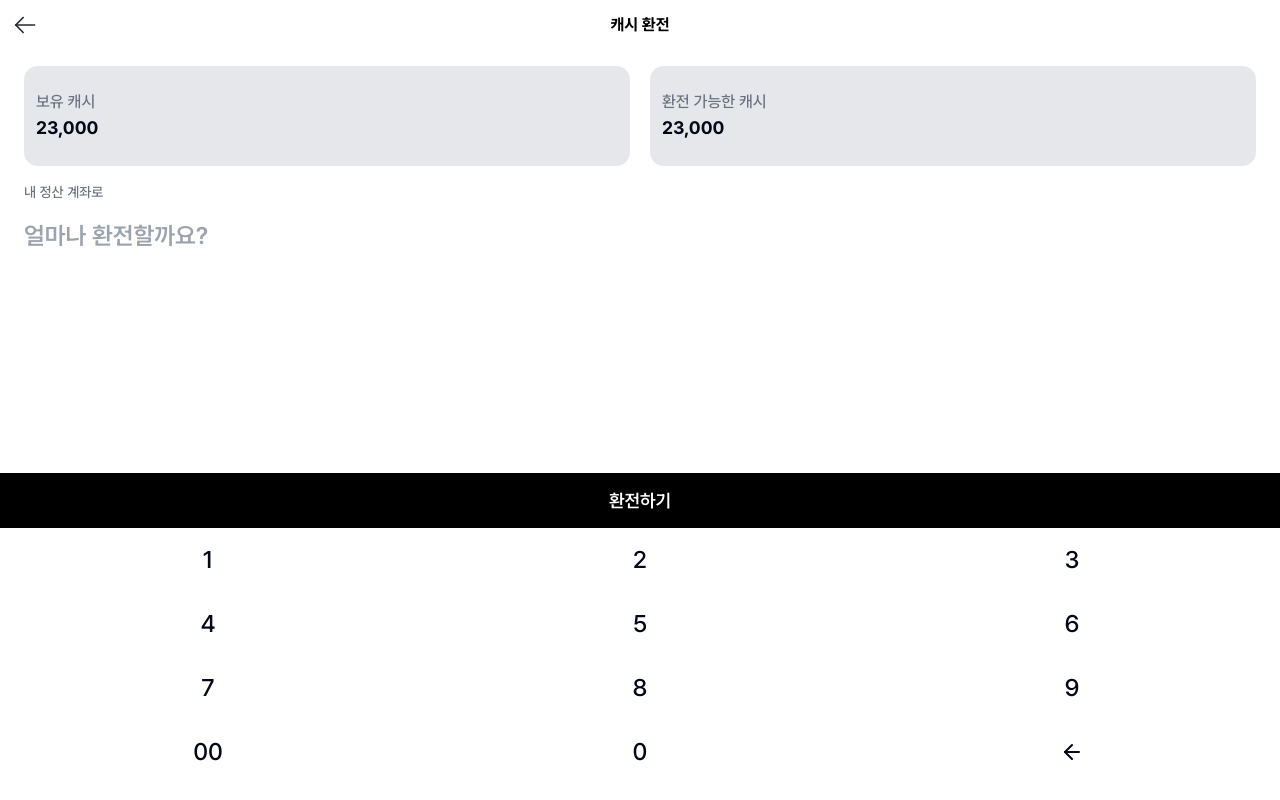
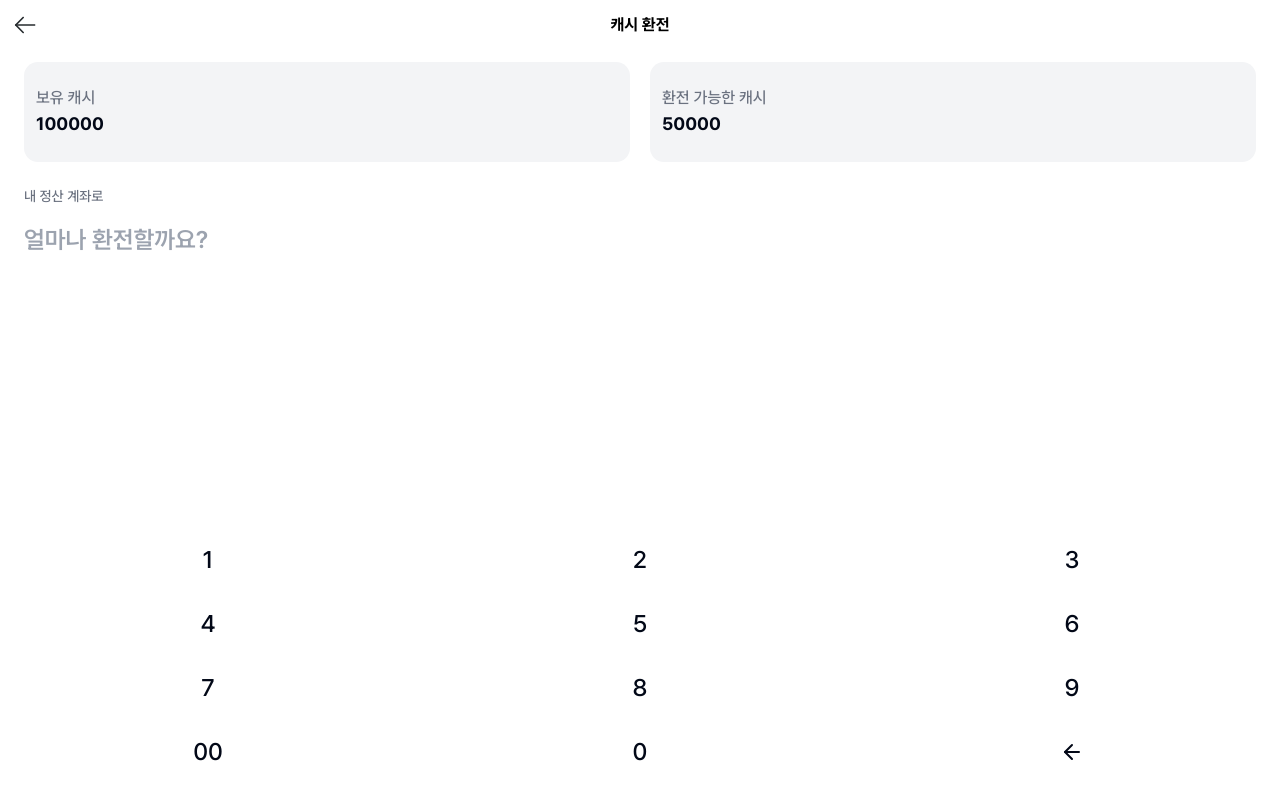
Before and after one commit to 2-PERSONULL/mfc-front, a Next.js app: page /partner/mypage/cash/exchange in a window 1280 px wide. Built offline with nearby package versions, Linux system fonts and the light colour scheme.

Commit message:
feat: 파트너 환전 화면 퍼블리싱 완료

```diff
--- /dev/null
+++ b/src/app/partner/mypage/cash/history/[type]/page.tsx
@@ -0,0 +1,19 @@
+import React from 'react'
+import GoBackHeader from '@/components/layouts/GoBackHeader'
+import PartnerCashHistory from '@/components/pages/partner/mypage/cash/PartnerCashHistory'
+
+export default function PartnerCashHistoryPage({
+  params,
+}: {
+  params: { type: string }
+}) {
+  const { type } = params
+  return (
+    <div>
+      <GoBackHeader
+        title={`${type === 'add' ? '적립 내역 조회' : '환전 내역 조회'}`}
+      />
+      <PartnerCashHistory />
+    </div>
+  )
+}
--- a/src/components/common/Modal.tsx
+++ b/src/components/common/Modal.tsx
@@ -13,7 +13,7 @@ function Modal({
   closeModal: () => void
 }) {
   return (
-    <div className="bg-white fixed z-[100] top-0 left-0 w-full h-full overflow-y-scroll overscroll-none">
+    <div className="bg-white fixed z-[201] top-0 left-0 w-full h-full overflow-y-scroll overscroll-none">
       <div
         className={`h-[50px] py-[11px] justify-center z-[300] bg-white font-Pretendard flex sticky top-0 "
             }`}
--- a/src/components/pages/chats/list/ChatListTabs.tsx
+++ b/src/components/pages/chats/list/ChatListTabs.tsx
@@ -15,7 +15,7 @@ export default function ChatListTabs() {
   }
 
   return (
-    <div className="w-full sticky top-[60px] z-[200] bg-white px-3">
+    <div className="w-full sticky top-[60px] z-[100] bg-white px-3">
       <div className="flex w-full text-[16px] py-6 justify-evenly bg-white">
         {tabs.map((tab) => (
           <Link
--- /dev/null
+++ b/src/components/pages/partner/mypage/cash/PartnerCashHistory.tsx
@@ -0,0 +1,5 @@
+import React from 'react'
+
+export default function PartnerCashHistory() {
+  return <div />
+}
--- a/src/components/pages/partner/mypage/cash/PartnerCashMenu.tsx
+++ b/src/components/pages/partner/mypage/cash/PartnerCashMenu.tsx
@@ -7,12 +7,12 @@ export default function PartnerCashMenu() {
     {
       id: 1,
       title: '적립 내역',
-      url: '/partner/mypage/cash/history',
+      url: '/partner/mypage/cash/history/add',
     },
     {
       id: 2,
       title: '환전 내역',
-      url: '/partner/mypage/cash/exchange',
+      url: '/partner/mypage/cash/history/exchange',
     },
     {
       id: 3,
--- a/src/components/pages/partner/mypage/cash/PartnerExchangeCash.tsx
+++ b/src/components/pages/partner/mypage/cash/PartnerExchangeCash.tsx
@@ -1,10 +1,35 @@
 'use client'
 
-import React, { useState } from 'react'
+import React, { useEffect, useState } from 'react'
 import PricePad from '@/components/pages/partner/mypage/cash/PricePad'
+import useToast from '@/stores/toast'
 
 export default function PartnerExchangeCash() {
+  const { showToast } = useToast()
+
+  const [balance, setBalance] = useState<number>(0)
+  const [exchangeable, setExchangeable] = useState<number>(0)
   const [amount, setAmount] = useState<number | null>(null)
+
+  useEffect(() => {
+    // api 호출해서 balance, exchangeable 값 가져오기
+    // setBalance(100000)
+    // setExchangeable(50000)
+    setBalance(100000)
+    setExchangeable(50000)
+  }, [])
+
+  const clickHandler = () => {
+    if (amount === null) return
+    if (exchangeable < amount) {
+      showToast({
+        content: '환전 가능한 금액을 초과했습니다.',
+        type: 'warning',
+      })
+    }
+
+    // 환전 로직 api
+  }
 
   const clickNumber = (num: string) => {
     if (num === '00') {
@@ -39,30 +64,30 @@ export default function PartnerExchangeCash() {
 
   return (
     <div>
-      <div className="flex  items-center justify-around gap-5 bg-white px-6 my-4">
-        <div className="flex flex-col justify-center bg-gray-200 w-full h-[100px] rounded-[14px] p-3">
-          <h1 className="font-medium text-gray-500 dark:text-gray-400">
-            보유 캐시
-          </h1>
-          <span className="font-bold text-lg">23,000</span>
+      <div className="flex  items-center justify-around gap-5 bg-white px-6 mt-3 mb-6">
+        <div className="flex flex-col justify-center bg-gray-100 w-full h-[100px] rounded-[14px] p-3">
+          <h1 className="font-medium text-gray-500 ">보유 캐시</h1>
+          <span className="font-bold text-lg">{balance}</span>
         </div>
-        <div className="flex flex-col justify-center bg-gray-200 w-full h-[100px] rounded-[14px] p-3">
-          <h1 className="font-medium text-gray-500 dark:text-gray-400">
-            환전 가능한 캐시
-          </h1>
-          <span className="font-bold text-lg">23,000</span>
+        <div className="flex flex-col justify-center bg-gray-100 w-full h-[100px] rounded-[14px] p-3">
+          <h1 className="font-medium text-gray-500 ">환전 가능한 캐시</h1>
+          <span className="font-bold text-lg">{exchangeable}</span>
         </div>
       </div>
 
-      <div className="flex items-center justify-between bg-white px-6">
-        <div className="flex flex-col gap-2">
-          <div className="text-sm font-medium text-gray-500">
-            내 정산 계좌로
-          </div>
+      <div className="flex flex-col gap-2 px-6">
+        <div className="text-sm font-medium text-gray-500">내 정산 계좌로</div>
         {amount ? (
-            <div className="h-[50px] text-2xl w-[60vw] font-semibold">
+          <>
+            <div className="h-auto text-2xl w-[60vw] font-semibold">
               {amount ? `${amount.toLocaleString()} 원` : ''}
             </div>
+            <div className="bg-[#DFEEFA] rounded-[14px] px-3 py-2 w-[max-content]">
+              <span>
+                수수료 10% 제외 환전 금액 {(amount * 0.9).toLocaleString()}원
+              </span>
+            </div>
+          </>
         ) : (
           <input
             type="text"
@@ -71,19 +96,18 @@ export default function PartnerExchangeCash() {
             className="h-[50px] focus:outline-none text-2xl w-[60vw] font-semibold"
           />
         )}
-          {amount && (
-            <div className="bg-gray-300">
-              수수료 10%제외 환전 금액
-              <span>{(amount * 0.9).toLocaleString()}원</span>
-            </div>
-          )}
-        </div>
       </div>
 
       <div className="absolute bottom-0 left-0 right-0 mb-4">
-        <button type="button" className="bg-black w-full h-[55px]">
+        {amount && (
+          <button
+            type="button"
+            onClick={clickHandler}
+            className="bg-black w-full h-[55px]"
+          >
             <span className="text-lg text-white font-semibold">환전하기</span>
           </button>
+        )}
         <div className="flex-1">
           <PricePad clickNumber={clickNumber} deleteHandler={deleteHandler} />
         </div>
--- a/src/components/pages/partner/styleGuide/StyleGuideTabs.tsx
+++ b/src/components/pages/partner/styleGuide/StyleGuideTabs.tsx
@@ -55,7 +55,7 @@ export default function StyleGuideTabs({
   }, [tabs])
 
   return (
-    <div className="flex h-[60px] bg-[#ececec]">
+    <div className="flex h-[60px] bg-[#ececec] z-[100]">
       <ul
         ref={tabsContainerRef}
         className="flex h-full flex-nowrap items-end overflow-x-auto no-scrollbar"
--- a/src/libs/partnerMyPageData.ts
+++ b/src/libs/partnerMyPageData.ts
@@ -18,11 +18,6 @@ const PartnerMyPageMenuData: MenuType[] = [
   },
   {
     id: 4,
-    title: '가격 관리',
-    url: '/partner/mypage/price',
-  },
-  {
-    id: 5,
     title: '정산 관리',
     url: '/partner/mypage/cash',
   },
```
Lines whose indentation alone changed are shown as unchanged.
